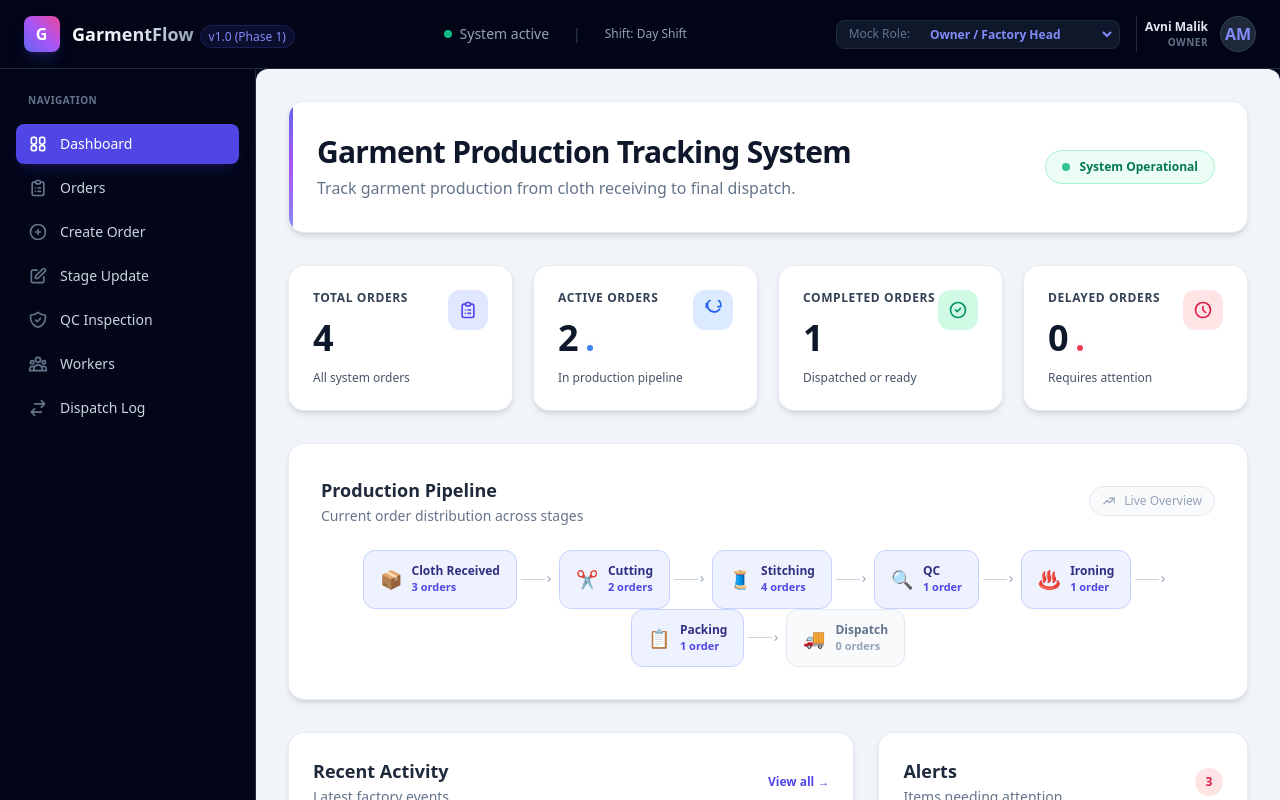
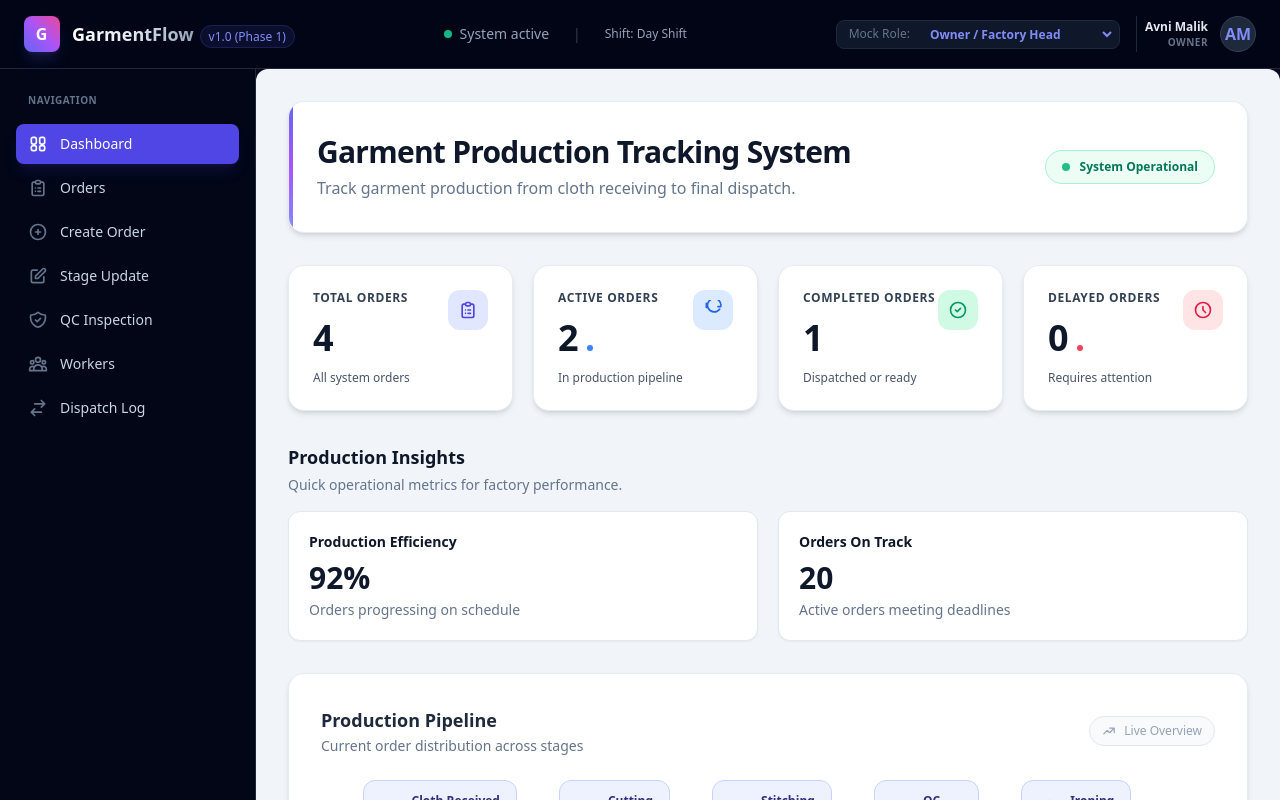
Before and after one commit to AvniMalik03/GarmentFlow, a Next.js app: page / in a window 1280 px wide. Shown: the top 800 px of the page. Built offline with nearby package versions, Linux system fonts and the light colour scheme.

Commit message:
feat: add production efficiency metrics

```diff
--- a/app/page.tsx
+++ b/app/page.tsx
@@ -323,6 +323,29 @@ export default function Home() {
           {/* ═══════════════════════════════════════════════════════════════
               SECTION 3: Production Pipeline Overview
               ═══════════════════════════════════════════════════════════════ */}
+          <section className="space-y-4">
+            <div>
+              <h2 className="text-lg font-bold text-slate-900">Production Insights</h2>
+              <p className="mt-1 text-sm text-slate-500">
+                Quick operational metrics for factory performance.
+              </p>
+            </div>
+
+            <div className="grid grid-cols-1 gap-5 lg:grid-cols-2">
+              <div className="rounded-xl border border-slate-200 bg-white p-5 shadow-sm">
+                <p className="text-sm font-semibold text-slate-900">Production Efficiency</p>
+                <p className="mt-2 text-3xl font-extrabold text-slate-900">92%</p>
+                <p className="mt-1 text-sm text-slate-500">Orders progressing on schedule</p>
+              </div>
+
+              <div className="rounded-xl border border-slate-200 bg-white p-5 shadow-sm">
+                <p className="text-sm font-semibold text-slate-900">Orders On Track</p>
+                <p className="mt-2 text-3xl font-extrabold text-slate-900">20</p>
+                <p className="mt-1 text-sm text-slate-500">Active orders meeting deadlines</p>
+              </div>
+            </div>
+          </section>
+
           <div className="bg-white rounded-2xl border border-slate-200/80 shadow-md p-6 md:p-8">
             <div className="flex items-center justify-between mb-6">
               <div>
```
